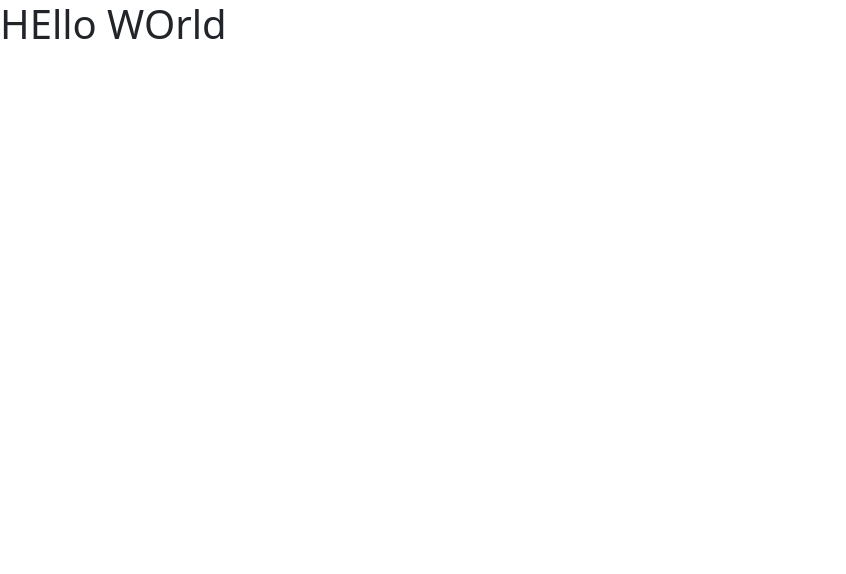
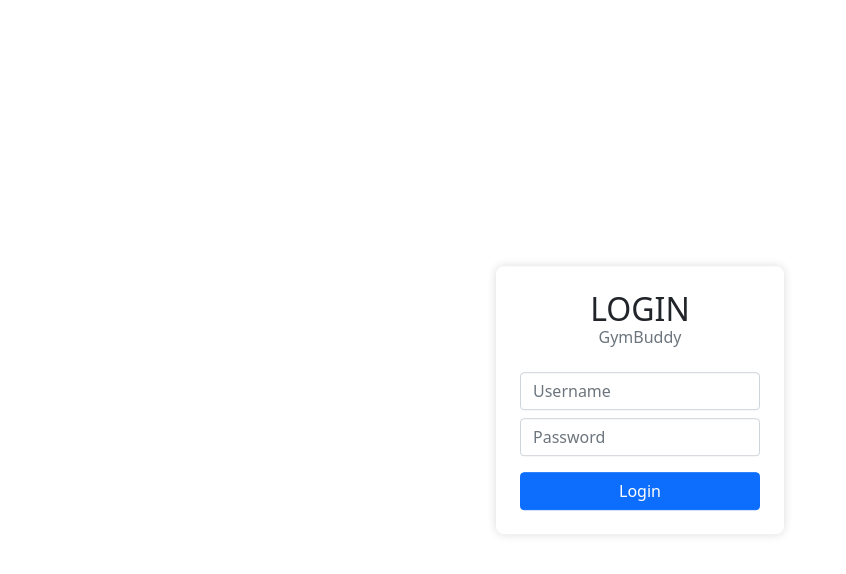
Before and after one commit to g-popovic/gym-buddy-finder, a React (Create React App) app: page /login in a window 1280 px wide. Shown: the top 574 px of the page, without its empty margins (0-846 px from the left). Built offline with nearby package versions, Linux system fonts and the light colour scheme.

Commit message:
Fix login page styling (change colors later)

```diff
--- a/src/components/App.js
+++ b/src/components/App.js
@@ -1,15 +1,33 @@
 import React from 'react';
-import { observer } from 'mobx-react';
-import UserStore from '../StoreUserData/UserStore';
+import LoginForm from './loginPage';
 import { UserProvider } from '../context/UserContext';
+import {
+	BrowserRouter as Router,
+	Route,
+	Switch
+} from 'react-router-dom';
 
 export default function App() {
 	return (
-		<div>
-			<UserProvider>
-				<h1>HEllo WOrld</h1>
-			</UserProvider>
-		</div>
+		<UserProvider>
+			<Router>
+				<Switch>
+					<Route
+						path='/'
+						exact
+						component={() => (
+							<h1 className='center'>
+								Homepage
+							</h1>
+						)}
+					/>
+					<Route
+						path='/login'
+						component={LoginForm}
+					/>
+				</Switch>
+			</Router>
+		</UserProvider>
 	);
 }
 
--- a/src/components/loginPage/LoginForm.js
+++ b/src/components/loginPage/index.js
@@ -70,43 +70,42 @@ class LoginForm extends React.Component {
 
 	render() {
 		return (
-			<div className='loginForm'>
-				LogIn
-				<InputField
+			<div className='login-form center text-center'>
+				<h2 className='mb-0'>LOGIN</h2>
+				<h6 className='text-secondary mb-4'>
+					GymBuddy
+				</h6>
+				<input
+					className='form-control mb-2'
 					type='text'
 					placeholder='Username'
-					value={
-						this.state.username
-							? this.state.username
-							: ''
-					}
-					onChange={value =>
+					value={this.state.username}
+					onChange={e =>
 						this.setInputValue(
 							'username',
-							value
+							e.target.value
 						)
 					}
 				/>
-				<InputField
+				<input
+					className='form-control'
 					type='password'
 					placeholder='Password'
-					value={
-						this.state.password
-							? this.state.password
-							: ''
-					}
-					onChange={value =>
+					value={this.state.password}
+					onChange={e =>
 						this.setInputValue(
 							'password',
-							value
+							e.target.value
 						)
 					}
 				/>
-				<SubmitButton
-					text='Login'
+				{/* TODO: Change theme primary color */}
+				<button
+					className='mt-3 btn btn-primary w-100'
 					disabled={this.state.buttonDisabled}
-					onClick={() => this.doLogin()}
-				/>
+					onClick={() => this.doLogin()}>
+					Login
+				</button>
 			</div>
 		);
 	}
--- a/src/context/UserContext.js
+++ b/src/context/UserContext.js
@@ -18,12 +18,18 @@ export function UserProvider({ children }) {
 		// setUser(data);
 		setTimeout(
 			() => setUser({ customer: { id: '123' } }),
-			3000
+			500
 		);
 	});
 
 	return !user ? (
-		<h1 className='center'>Loading...</h1>
+		<div className='center'>
+			<div className='spinner-border' role='status'>
+				<span className='visually-hidden'>
+					Loading...
+				</span>
+			</div>
+		</div>
 	) : (
 		<UserContext.Provider value={[user, setUser]}>
 			{children}
--- a/src/styles.scss
+++ b/src/styles.scss
@@ -13,9 +13,57 @@
 // 		'Courier New', monospace;
 // }
 
+// .loginForm {
+// 	box-sizing: border-box;
+// 	width: 100%;
+// 	max-width: 400px;
+// 	padding-left: 20px;
+// 	padding-right: 20px;
+// }
+
+// .inputField {
+// 	padding-top: 16px;
+// }
+
+// .input {
+// 	box-sizing: border-box;
+// 	outline: none;
+// 	border: solid 2px #1189de;
+// 	border-radius: 4px;
+// 	color: #292929;
+// 	width: 100%;
+// 	padding: 12px;
+// 	font-size: 14px;
+// 	background: rgba(255, 255, 255, 1);
+// }
+
+// .submitButton {
+// 	padding-top: 16px;
+// }
+
+// .btn {
+// 	width: 100%;
+// 	min-width: 280px;
+// 	color: #565656;
+// 	padding: 12px;
+// 	font-size: 14px;
+// 	font-weight: bold;
+// 	border: solid 2pc #1189de;
+// 	border-radius: 4px;
+// 	background: #fff;
+// 	cursor: pointer;
+// }
+
 .center {
 	position: absolute;
 	left: 50%;
 	top: 50%;
 	transform: translate(-50%, -50%);
 }
+
+.login-form {
+	width: 18rem;
+	border-radius: 0.5rem;
+	padding: 1.5rem;
+	box-shadow: 0 0 10px 0 rgba(0, 0, 0, 0.15);
+}
```
